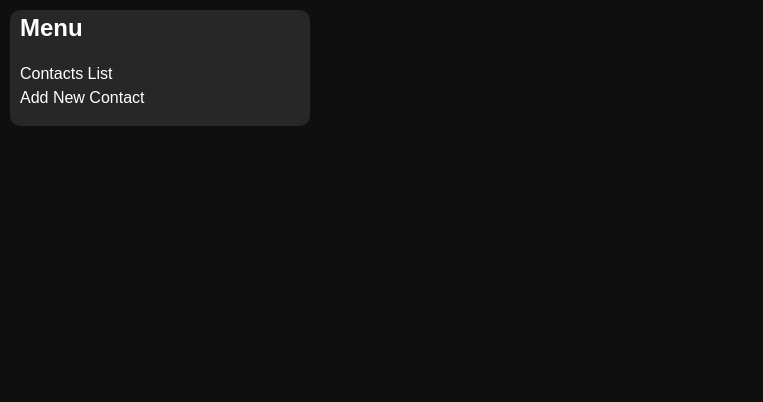
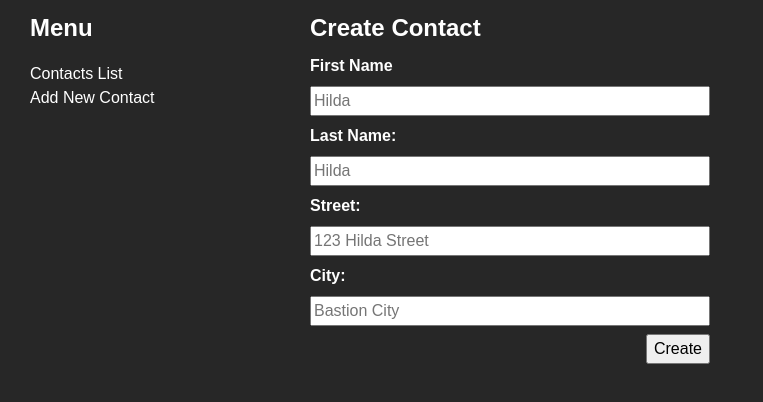
Before and after one commit to boolean-uk/react-address-book, a React (Create React App) app: page /contacts/add in a window 1280 px wide. Shown: the top 402 px of the page, without its empty margins (0-763 px from the left). Built offline with nearby package versions, Linux system fonts and the light colour scheme; data requests are answered from the project's data file.

Commit message:
Links added

```diff
--- a/src/App.js
+++ b/src/App.js
@@ -20,16 +20,17 @@ export default function App() {
   return (
     <>
       <nav>
-        <h2>Menu</h2>
+        <h2><Link to='/'>Menu</Link></h2>
         <ul>
           {/* TODO: Make these links */}
-          <li>Contacts List</li>
-          <li>Add New Contact</li>
+          <li><Link to='/'>Contacts List</Link></li>
+          <li><Link to='/contacts/add'>Add New Contact</Link></li>
         </ul>
       </nav>
       <main>
         <Routes>
           <Route path='/' element={<ContactsList contacts={contacts} setContacts={setContacts} />} />
+          <Route path='/contacts/add' element={<ContactsAdd contacts={contacts} setContacts={setContacts} />} />
         </Routes>
       </main>
     </>
--- a/src/components/ContactsAdd.js
+++ b/src/components/ContactsAdd.js
@@ -16,16 +16,16 @@ function ContactsAdd(props) {
       <h2>Create Contact</h2>
 
       <label htmlFor="firstName">First Name</label>
-      <input id="firstName" name="firstName" type="text" required />
+      <input id="firstName" name="firstName" type="text" placeholder='Hilda' required />
 
       <label htmlFor="lastName">Last Name:</label>
-      <input id="lastName" name="lastName" type="text" required/>
+      <input id="lastName" name="lastName" type="text" placeholder='Hilda' required/>
 
       <label htmlFor="street">Street:</label>
-      <input id="street" name="street" type="text" required/>
+      <input id="street" name="street" type="text" placeholder='123 Hilda Street' required/>
 
       <label htmlFor="city">City:</label>
-      <input id="city" name="city" type="text" required/>
+      <input id="city" name="city" type="text" placeholder='Bastion City' required/>
 
       <div className="actions-section">
         <button className="button blue" type="submit">
--- a/src/styles/styles.css
+++ b/src/styles/styles.css
@@ -38,14 +38,31 @@ body {
   text-rendering: optimizeSpeed;
   line-height: 1.5;
   padding:10px;
-  background: #0F0F0F;
+  background: #272727;
   color: white;
 }
 
 nav {
-  background: #272727;
   border-radius: 10px;
   padding-left: 10px;
+  padding-right: 10px;
+  width: fit-content;
+
+}
+
+nav li {
+  border-radius: 10px;
+}
+
+nav li a, nav h2 a {
+  text-decoration: none;
+  color: white;
+  padding: 10px;
+
+}
+
+nav li:hover {
+  background: #373737;
 }
 
 /* Make images easier to work with */
```
